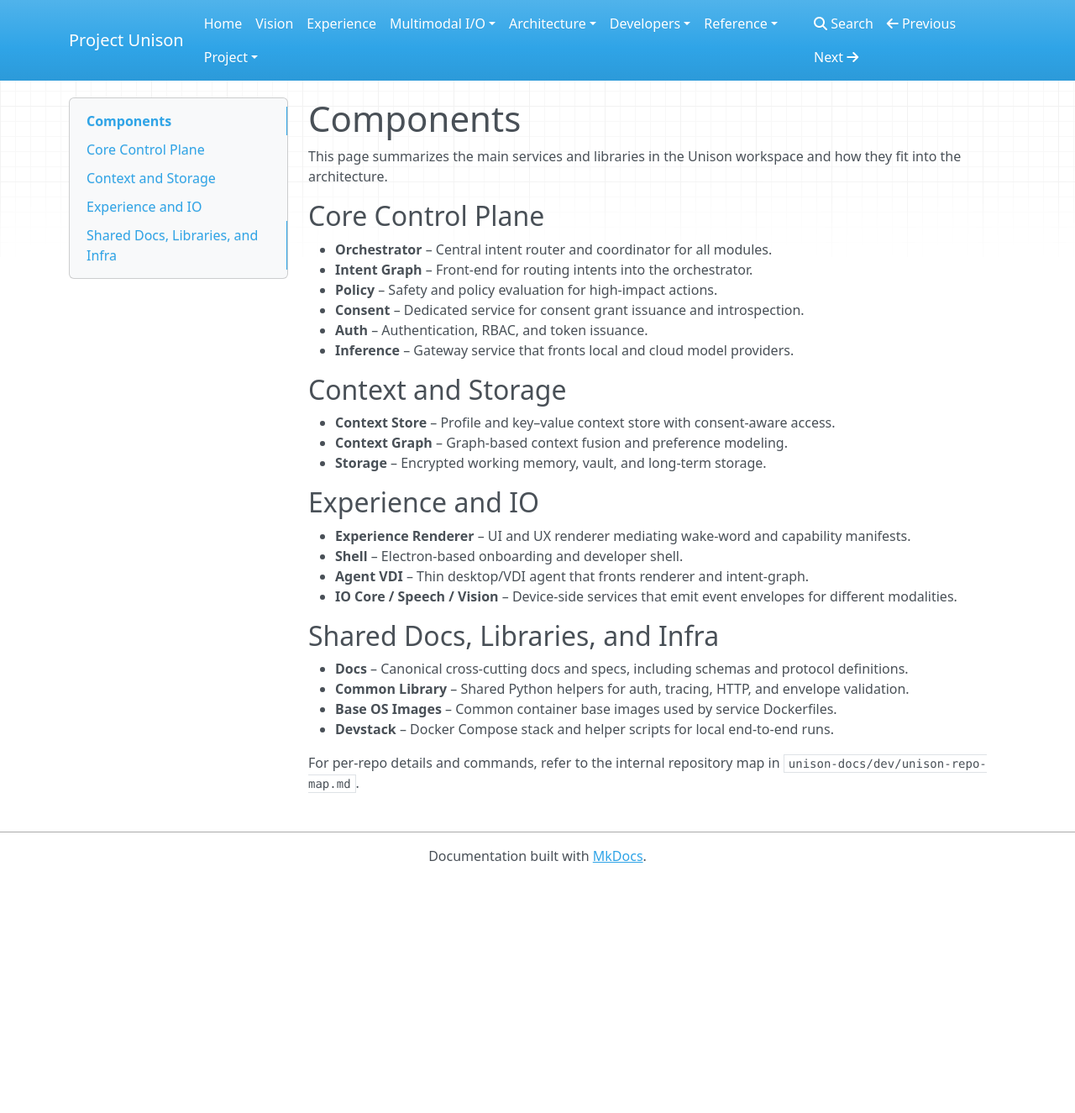
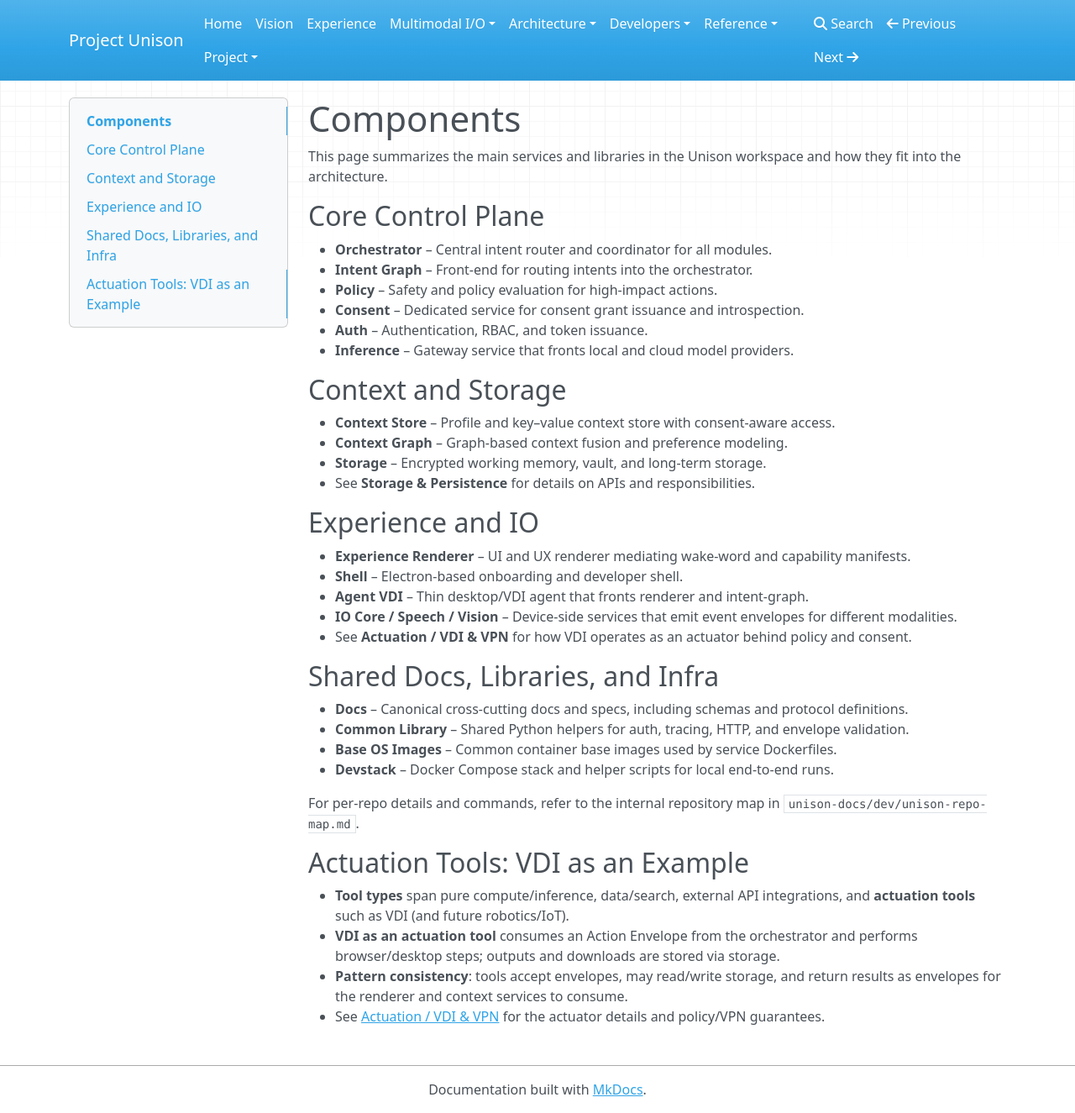
Before and after one commit to project-unisonOS/project-unisonos.github.io, an MkDocs documentation site: the page built from docs/architecture/components.md, in a window 1280 px wide and 1325 px high. Shown: the whole window at 84% size. Built offline with MkDocs 1.6.1, drawn with Linux system fonts in a browser that asks for light colours; nearby versions of some CDN libraries.

Commit message:
Add storage and actuation docs with VDI/VPN guidance

```diff
--- a/docs/architecture/components.md
+++ b/docs/architecture/components.md
@@ -16,6 +16,7 @@ This page summarizes the main services and libraries in the Unison workspace and
 - **Context Store** – Profile and key–value context store with consent-aware access.
 - **Context Graph** – Graph-based context fusion and preference modeling.
 - **Storage** – Encrypted working memory, vault, and long-term storage.
+- See **Storage & Persistence** for details on APIs and responsibilities.
 
 ## Experience and IO
 
@@ -23,6 +24,7 @@ This page summarizes the main services and libraries in the Unison workspace and
 - **Shell** – Electron-based onboarding and developer shell.
 - **Agent VDI** – Thin desktop/VDI agent that fronts renderer and intent-graph.
 - **IO Core / Speech / Vision** – Device-side services that emit event envelopes for different modalities.
+- See **Actuation / VDI & VPN** for how VDI operates as an actuator behind policy and consent.
 
 ## Shared Docs, Libraries, and Infra
 
@@ -32,3 +34,10 @@ This page summarizes the main services and libraries in the Unison workspace and
 - **Devstack** – Docker Compose stack and helper scripts for local end-to-end runs.
 
 For per-repo details and commands, refer to the internal repository map in `unison-docs/dev/unison-repo-map.md`.
+
+## Actuation Tools: VDI as an Example
+
+- **Tool types** span pure compute/inference, data/search, external API integrations, and **actuation tools** such as VDI (and future robotics/IoT).
+- **VDI as an actuation tool** consumes an Action Envelope from the orchestrator and performs browser/desktop steps; outputs and downloads are stored via storage.
+- **Pattern consistency**: tools accept envelopes, may read/write storage, and return results as envelopes for the renderer and context services to consume.
+- See [Actuation / VDI & VPN](components/actuation-vdi-vpn.md) for the actuator details and policy/VPN guarantees.
--- a/mkdocs.yml
+++ b/mkdocs.yml
@@ -20,7 +20,10 @@ nav:
       - Overview: architecture/overview.md
       - Deep Dive: architecture/deep-dive.md
       - Edge & Cloud: architecture/edge-and-cloud.md
-      - Components: architecture/components.md
+      - Components:
+          - Summary: architecture/components.md
+          - Storage & Persistence: architecture/components/storage-and-persistence.md
+          - Actuation / VDI & VPN: architecture/components/actuation-vdi-vpn.md
       - Inference: architecture/inference.md
   - Developers:
       - Get Started: developers/get-started.md
@@ -34,7 +37,10 @@ nav:
       - Contributing: developers/contributing.md
   - Reference:
       - Specs & Schemas: reference/specs.md
-      - APIs: reference/apis.md
+      - APIs:
+          - Overview: reference/apis.md
+          - Storage API: reference/storage-api.md
+          - Actuation / VDI API: reference/actuation-vdi-api.md
       - Security: reference/security.md
       - Compatibility: reference/compatibility.md
   - Project:
```
Also changed, not shown: docs/architecture/components/actuation-vdi-vpn.md (added, +46 -0 lines), docs/architecture/components/storage-and-persistence.md (added, +41 -0 lines), docs/architecture/deep-dive.md (+8 -0 lines), docs/developers/devstack.md (+8 -0 lines), docs/reference/actuation-vdi-api.md (added, +25 -0 lines), docs/reference/apis.md (+5 -0 lines), docs/reference/storage-api.md (added, +27 -0 lines).
